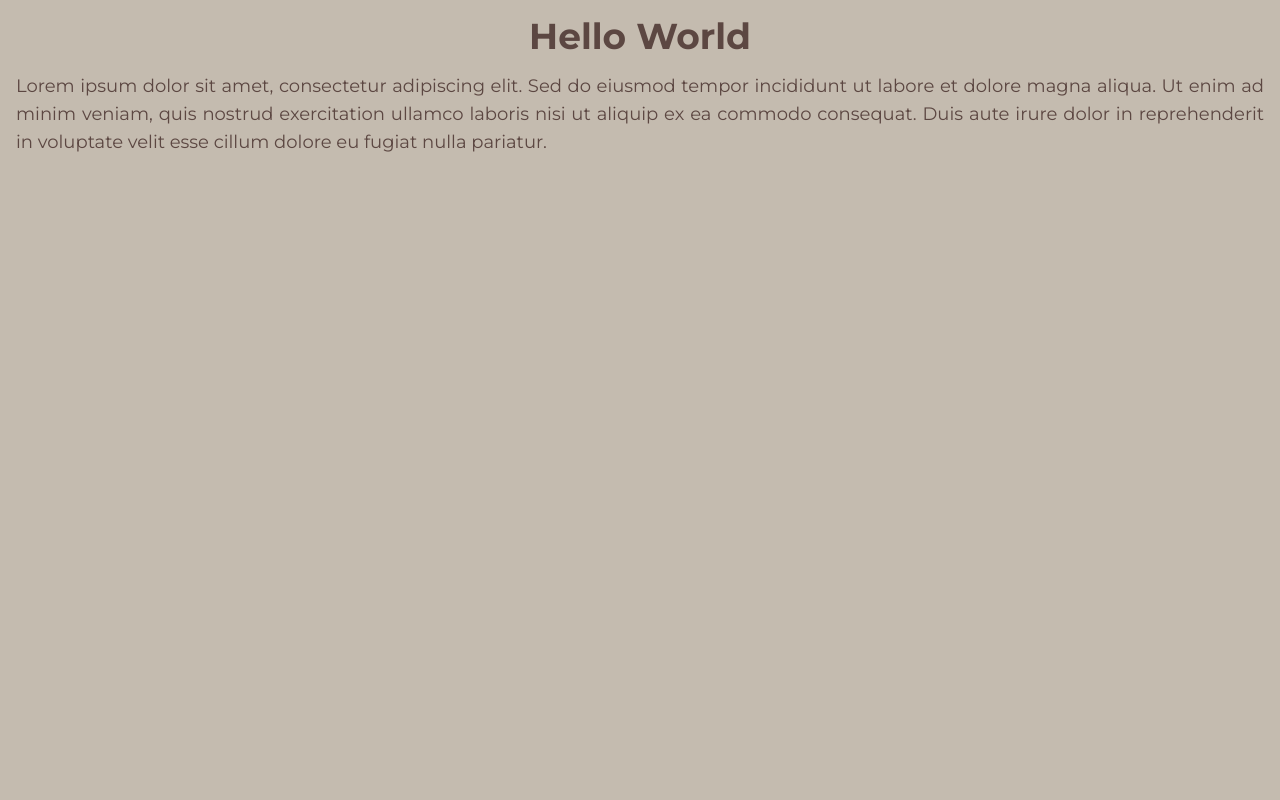
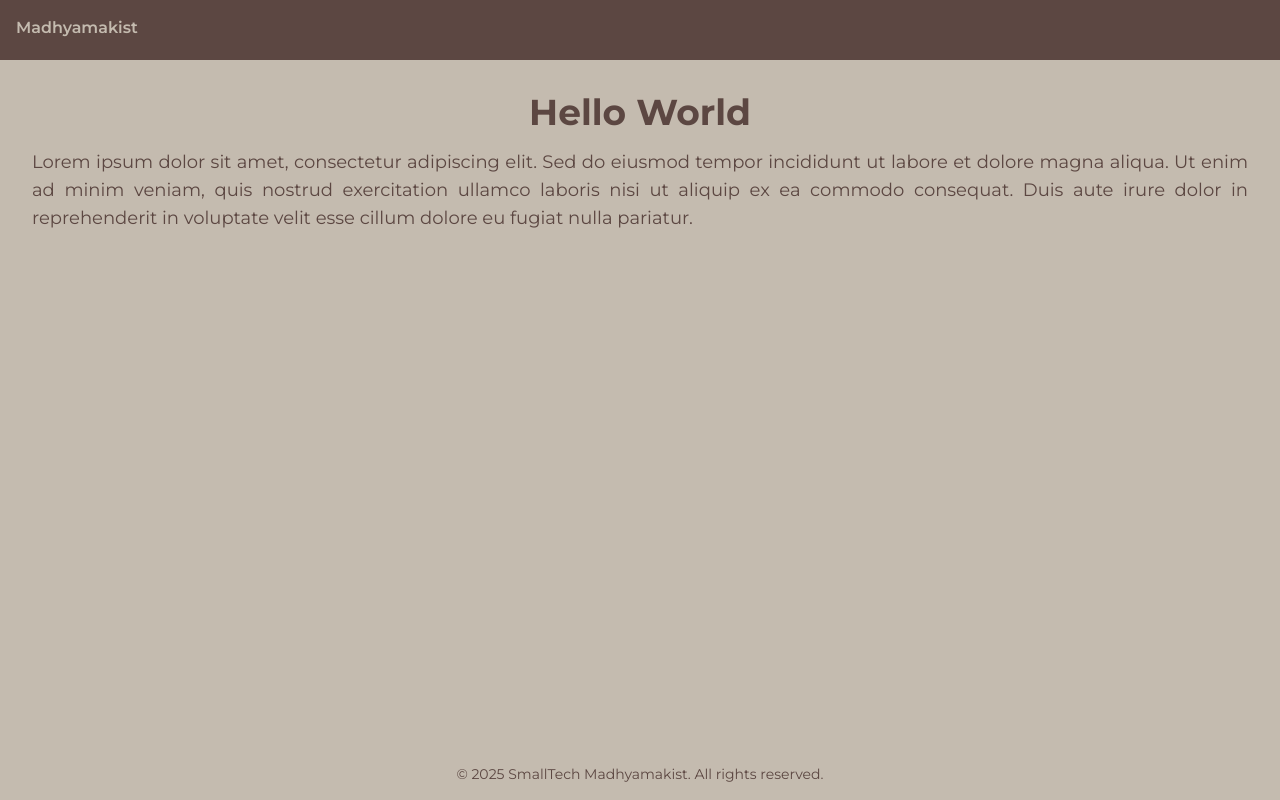
Before and after one commit to Madhyamakist/frontend-boilerplate-js, a Next.js app in the folder code/: page / in a window 1280 px wide. Built offline with nearby package versions, Linux system fonts and the light colour scheme.

Commit message:
demo header and footer

```diff
--- a/code/src/app/globals.css
+++ b/code/src/app/globals.css
@@ -32,9 +32,18 @@
   p {
     @apply text-sm sm:text-lg md:text-lg lg:text-lg text-justify m-4;
   }
+  header {
+    @apply bg-foreground w-full h-15 p-4;
+  }
+  footer {
+    @apply text-center text-sm m-4;
+  }
 }
 @layer components {
   .title {
     @apply text-4xl font-bold;
   }
+  .head-text {
+    @apply font-semibold text-background;
+  }
 }
--- a/code/src/app/layout.tsx
+++ b/code/src/app/layout.tsx
@@ -20,7 +20,7 @@ export default function RootLayout({
   return (
     <html lang="en">
       <body
-        className={` ${montserrat.variable} antialiased`}
+        className={`${montserrat.variable} antialiased`}
       >
         {children}
       </body>
--- a/code/src/app/page.tsx
+++ b/code/src/app/page.tsx
@@ -2,13 +2,21 @@
 
 export default function Home() {
   return (
-    <div>
+    <div className="flex flex-col min-h-screen">
+      <header>
+        <span className="head-text">Madhyamakist</span>
+      </header>
+      <main className="flex-1 p-4">
         <h1>Hello World
         </h1>
         <p>Lorem ipsum dolor sit amet, consectetur adipiscing elit. Sed do eiusmod tempor incididunt ut labore et dolore magna aliqua.
           Ut enim ad minim veniam, quis nostrud exercitation ullamco laboris nisi ut aliquip ex ea commodo consequat.
           Duis aute irure dolor in reprehenderit in voluptate velit esse cillum dolore eu fugiat nulla pariatur.
         </p>
+      </main>
+      <footer>
+        <span> © 2025 SmallTech Madhyamakist. All rights reserved.</span>
+      </footer>
     </div>
   );
 }
```
Lines whose indentation alone changed are shown as unchanged.
